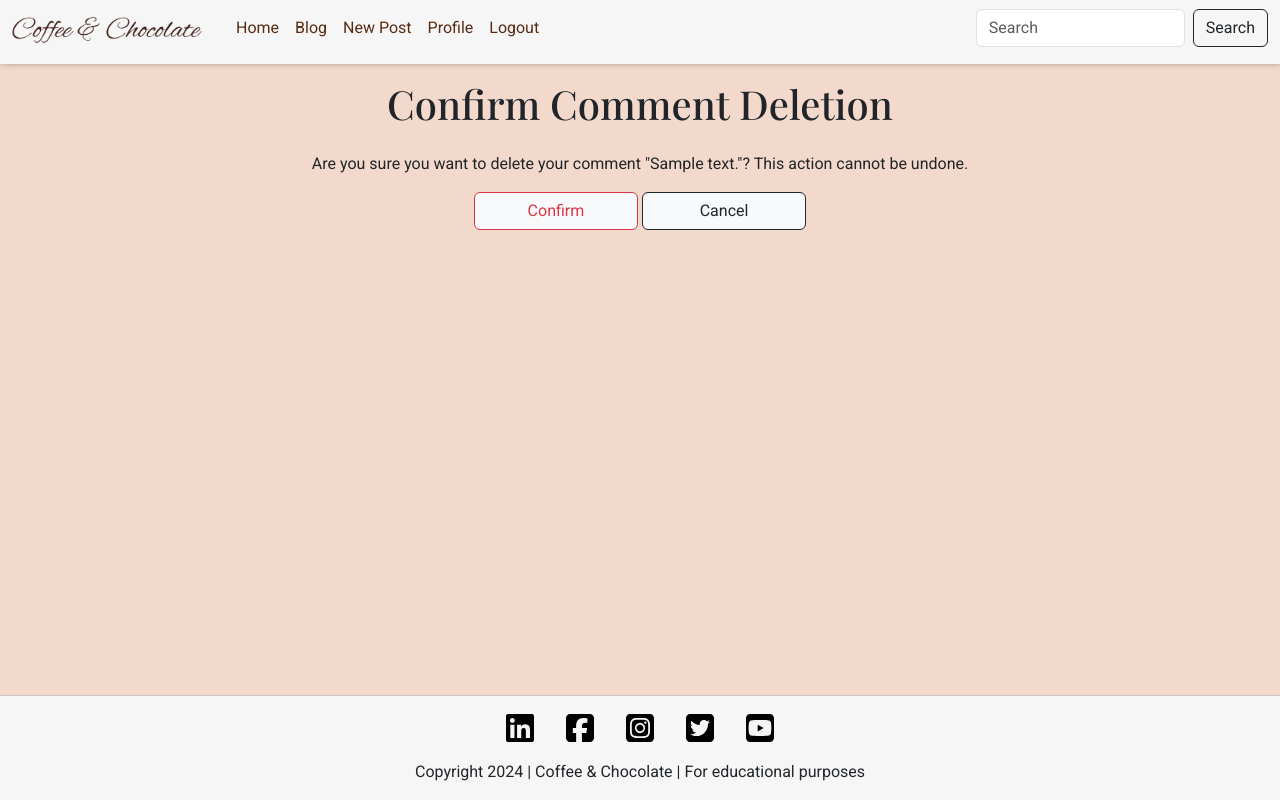
After one commit to VL-ocean/coffee-choco-prj, a Django app: page /blog/comment/delete/1/ in a window 1280 px wide. The commit adds this page. Run offline with Django 4.2, Linux system fonts and the light colour scheme; a user stored in the database is signed in; tables that the repository leaves empty hold one stand-in row (values such as "Sample post"); some web fonts are replaced.

Commit message:
Add delete comment functionality

```diff
--- /dev/null
+++ b/blog/templates/blog/comment_confirm_delete.html
@@ -0,0 +1,20 @@
+{% extends 'base.html' %}
+{% load static %}
+
+{% block title %}Delete Comment - {{ object.body }}{% endblock %}
+
+{% block content %}
+
+<div class="container">
+    <h1 class="text-center mt-3">Confirm Comment Deletion</h1>
+    <div class="d-flex justify-content-center pt-3">
+        <form method="POST" class="text-center">
+            {% csrf_token %}
+            <p>Are you sure you want to delete your comment "{{object.body}}"? This action cannot be undone.</p>
+            <input type="submit" value="Confirm" class="btn btn-light btn-outline-danger w-25 mb-2">
+            <a href="{% url 'post_detail' object.post.id %}" class="btn btn-light btn-outline-dark w-25 mb-2">Cancel</a>
+        </form>
+    </div>
+</div>
+
+{% endblock %}
--- a/blog/urls.py
+++ b/blog/urls.py
@@ -1,5 +1,5 @@
 from django.urls import path
-from .views import AddPost, Posts, PostDetail, DeletePost, EditPost, AddComment
+from .views import (AddPost, Posts, PostDetail, DeletePost, EditPost, AddComment, DeleteComment)
 
 urlpatterns = [
     path("add/", AddPost.as_view(), name="add_post"),
@@ -8,4 +8,6 @@ urlpatterns = [
     path("delete/<int:pk>/", DeletePost.as_view(), name="delete_post"),
     path("edit/<int:pk>/", EditPost.as_view(), name="edit_post"),
     path("comment/add/", AddComment.as_view(), name="add_comment"),
+    path("comment/delete/<int:pk>/", DeleteComment.as_view(), name="delete_comment"),
+
 ]
--- a/blog/views.py
+++ b/blog/views.py
@@ -1,4 +1,5 @@
 from django.shortcuts import get_object_or_404, redirect
+from django.urls import reverse_lazy
 
 from django.views.generic import (
     CreateView,
@@ -105,3 +106,13 @@ class AddComment(LoginRequiredMixin, DetailView):
 
     def get(self, request, *args, **kwargs):
         return redirect(f'/blog/{post_id}')
+
+
+class DeleteComment(LoginRequiredMixin, UserPassesTestMixin, DeleteView):
+    """Delete a comment"""
+
+    model = Comment
+    success_url = "/blog/"
+
+    def test_func(self):
+        return self.request.user == self.get_object().user
--- a/templates/base.html
+++ b/templates/base.html
@@ -43,6 +43,7 @@
 
     {% block extra_js %}
     <script>
+        // Remove warning about CKE editor
         document.addEventListener("DOMContentLoaded", () => {
             const intId = setInterval(() => {
                 const popup = document.querySelector(".cke_notifications_area");
@@ -54,6 +55,10 @@
                 }
             }, 100);
         });
+
+        // Tooltip
+        const tooltipTriggerList = document.querySelectorAll('[data-bs-toggle="tooltip"]')
+        const tooltipList = [...tooltipTriggerList].map(tooltipTriggerEl => new bootstrap.Tooltip(tooltipTriggerEl))
     </script>
     {% endblock %}
 </body>
```
Also changed, not shown: blog/templates/blog/post_detail.html (+7 -2 lines), static/icons/trash-solid.svg (added).
